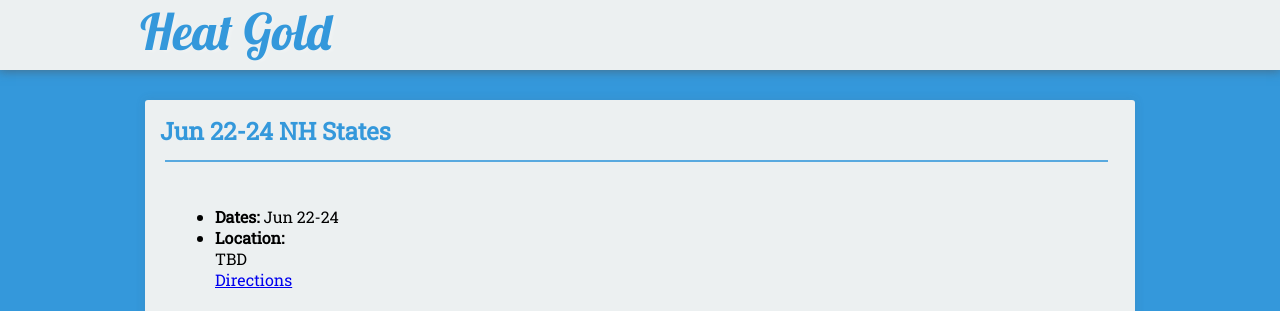
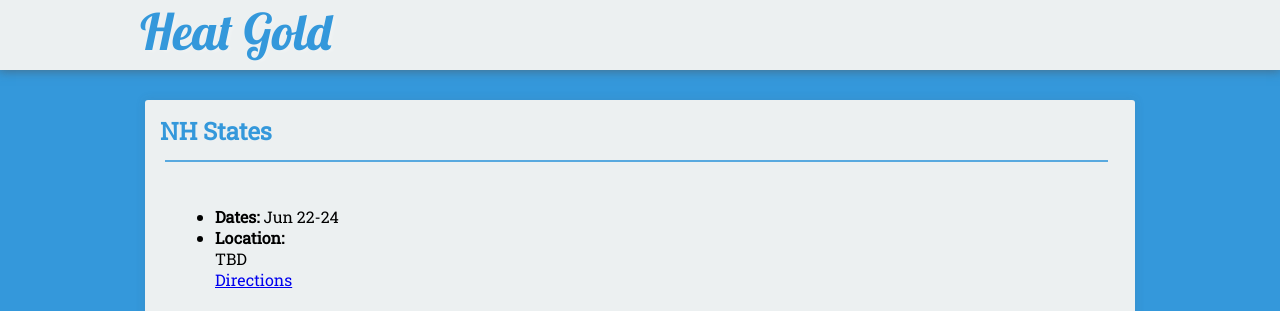
Before and after one commit to seanmerrow/ecf, a Jekyll site: the page built from _posts/2018-07-12-Jun-22-24.md, in a window 1280 px wide. Shown: the top 311 px of the page. Built offline with Jekyll 4.4.1, drawn with Linux system fonts in a browser that asks for light colours; nearby versions of some CDN libraries.

Commit message:
Update 2018-07-12-Jun-22-24.md

```diff
--- a/_posts/2018-07-12-Jun-22-24.md
+++ b/_posts/2018-07-12-Jun-22-24.md
@@ -1,6 +1,6 @@
 ---
 layout: post
-title: Jun 22-24 NH States
+title: NH States
 description: NH State Tournament
 excerpt: "NH States"
 tag:
```
